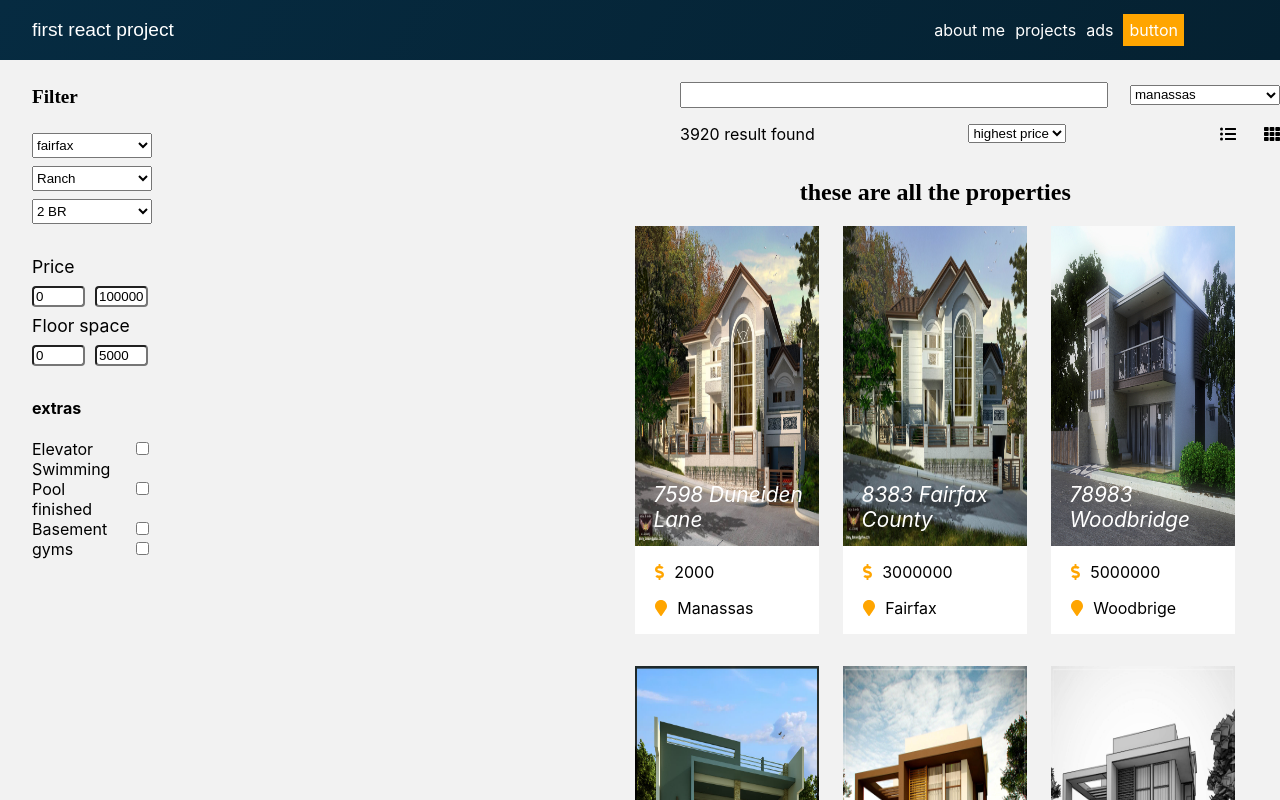
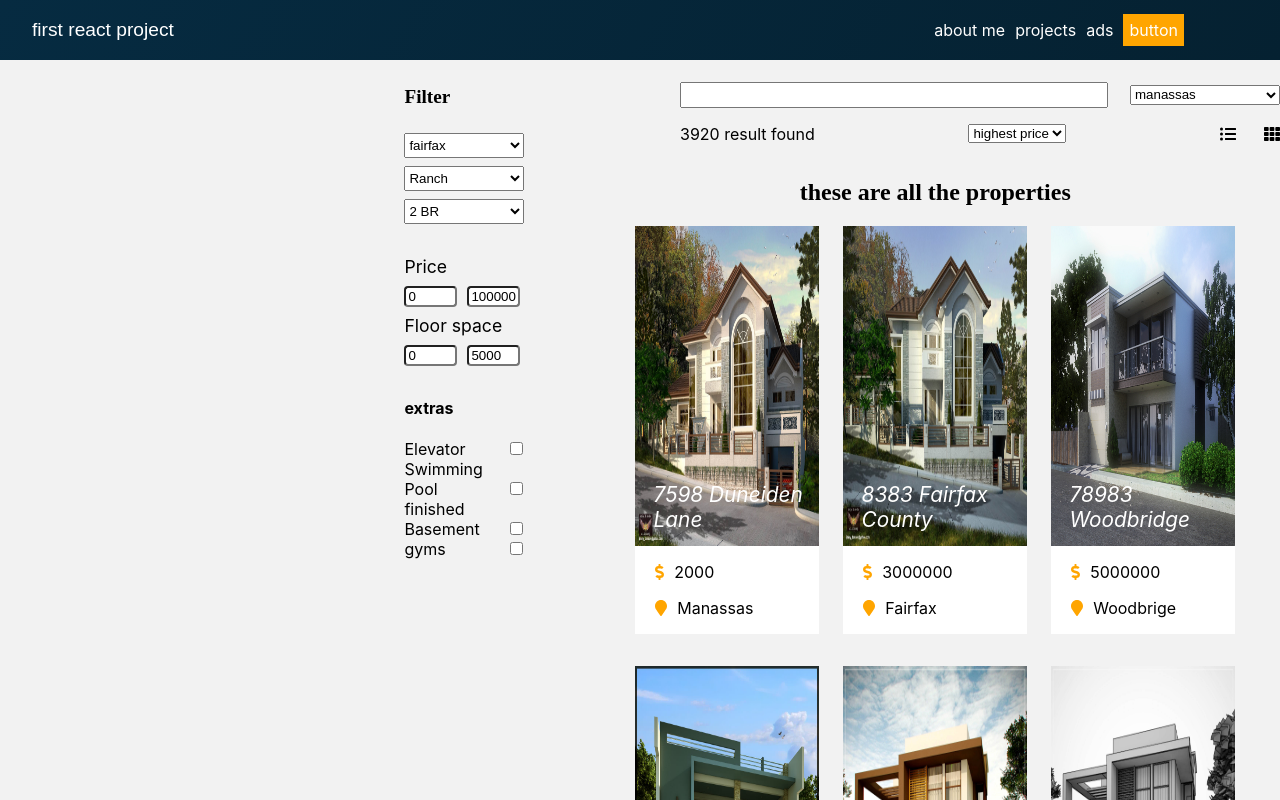
Before and after one commit to fono97/react-realstate, a React (Create React App) app: page / in a window 1280 px wide. Shown: the top 800 px of the page. Built offline with nearby package versions, Linux system fonts and the light colour scheme.

Commit message:
I did some modification

```diff
--- a/src/App.js
+++ b/src/App.js
@@ -45,8 +45,7 @@ class App extends Component {
       <div className="App">
         <Header />
         <Main change={this.change} globalState={this.state} data={this.state.data} />
-        {/* <Filter change={this.change} globalState={this.state}   />
-        <Listing data={this.state.data} /> */}
+
 
       </div>
     );
--- a/src/Component/filter.js
+++ b/src/Component/filter.js
@@ -4,11 +4,16 @@ import styled from "@emotion/styled";
 
 const Filter = (props) => {
 const Section = styled.section`
- margin-left:2rem;
- grid-area:filter;
+display:flex;
+justify-content:flex-end;
+align-items:flex-start;
+ grid-area:sidebar;
   width: 100%;
 `;
-const CenterBox = styled.div``;
+const CenterBox = styled.div`
+margin-right:4rem;
+text-align:left;
+`;
 
 const Title = styled.h4`
   font-family: "Arial, Helvetica, sans-serif";
@@ -49,7 +54,8 @@ const Label = styled.label`
 `;
 const LabelText = styled.span`
   display: inline-block;
-  width: 100px;
+  width:70px;
+  margin-right:2rem;
 `;
 const Checkout = styled.input`
   width: 13px;
--- a/src/Component/listing.js
+++ b/src/Component/listing.js
@@ -10,7 +10,7 @@ import {
 
 const Listing = (props) => {
   const Section = styled.section`
-    grid-area: lister;
+    grid-area: main;
     margin-top: 1.4rem;
   `;
   const ConTitle = styled.div`
--- a/src/Component/main.js
+++ b/src/Component/main.js
@@ -8,7 +8,7 @@ const Main = (props) => {
     display: grid;
     grid-template-columns: 1fr 1fr;
     grid-template-rows: auto;
-    grid-template-areas: " filter lister ";
+    grid-template-areas: " sidebar main ";
     background-color: #f2f2f2;
   `;
   return (
```
